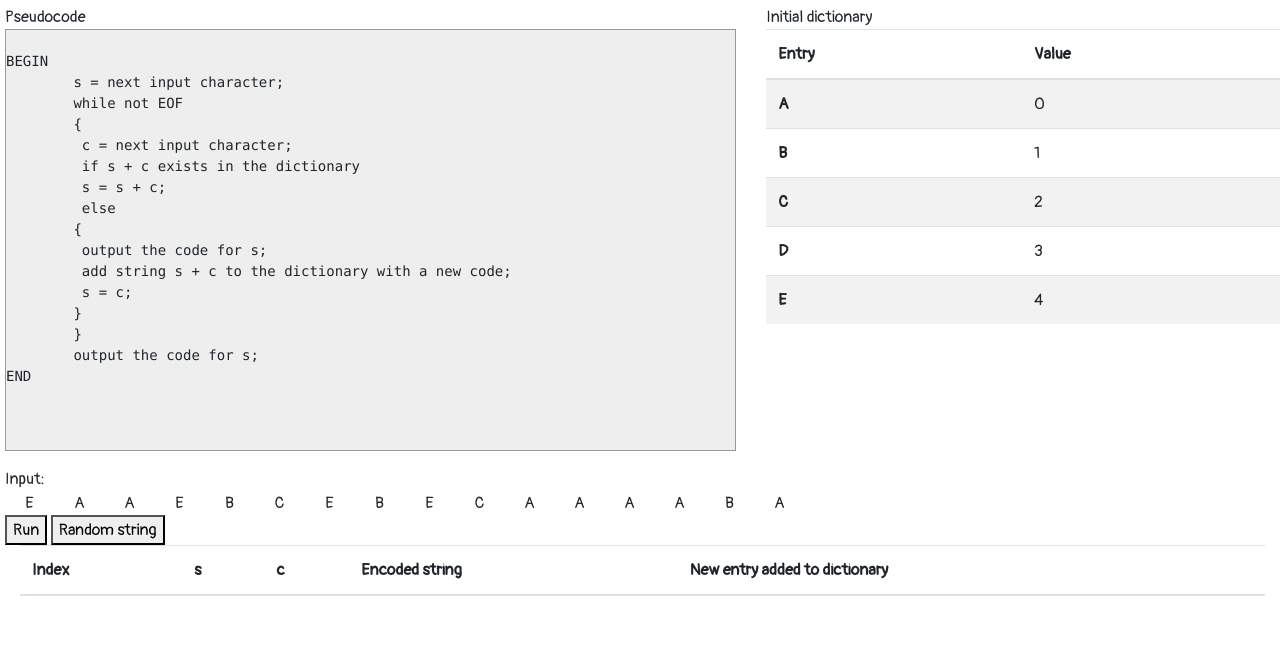
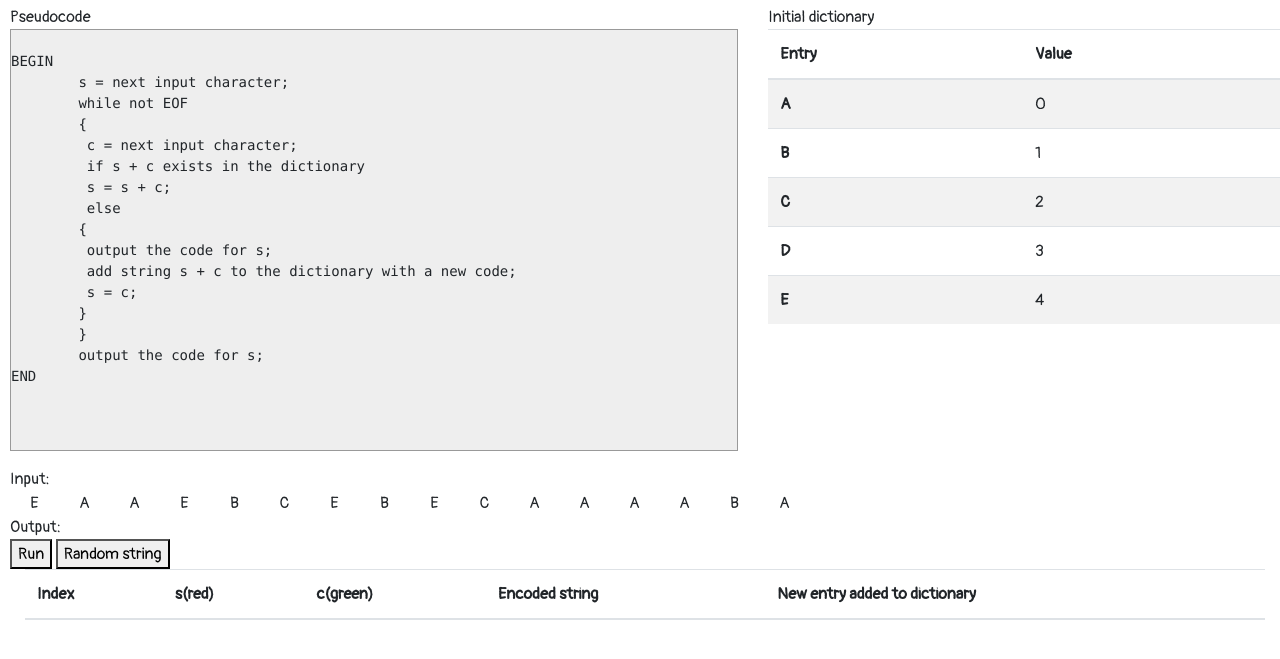
Before and after one commit to kutycoi123/lzw-visual, a plain HTML site: page index.html in a window 1280 px wide. Shown: the part 51-710 px from the top of the page. Drawn offline with nearby package versions, Linux system fonts and the light colour scheme.

Commit message:
Move index.js to folder js

```diff
--- a/index.html
+++ b/index.html
@@ -25,12 +25,12 @@
 			text-align: center;
 		}
 		.main{
-			margin-left: 5px;
+			margin-left: 10px;
 		}
 	</style>
 	<script src="https://ajax.googleapis.com/ajax/libs/jquery/3.5.1/jquery.min.js"></script>
 	<script src="https://code.jquery.com/ui/1.12.1/jquery-ui.js"></script>
-	<script type="text/javascript" src="index.js"></script>
+	<script type="text/javascript" src="js/index.js"></script>
 </head>
 <body>
 	<div id="header">
@@ -80,16 +80,21 @@ END
 		</div>
 
 		<div class="row">
-			<div class="col">
+			<div class="col-12">
 				Input:
 				<div id="input">
 
 				</div>
 			</div>
+			<div class="col-12">
+				<div id="output">
+					Output:
+				</div>
+			</div>
 		</div>
 		<div class="row">
 			<div class="col">
-				<button id="handler">Run</button>
+				<button id="run">Run</button>
 				<button id="generate">Random string</button>
 			</div>
 
@@ -100,8 +105,8 @@ END
 				  <thead>
 				    <tr>
 				      <th scope="col">Index</th>
-				      <th scope="col">s</th>
-				      <th scope="col">c</th>
+				      <th scope="col">s(red)</th>
+				      <th scope="col">c(green)</th>
 				      <th scope="col">Encoded string</th>
 				      <th scope="col">New entry added to dictionary</th>
 				    </tr>
--- a/index.js
+++ b/js/index.js
@@ -32,9 +32,6 @@ $(document).ready(function(){
 		})
 		for(let i = 1; i < len; ++i){
 			let c = input[i];
-			// result.steps.push({
-			// 	c: i
-			// })
 			result.steps[result.steps.length - 1].c = {
 				idx: i,
 				symbol: c
@@ -67,31 +64,39 @@ $(document).ready(function(){
 		});
 		return result;
 	}
-	var inputs = "";
-	//inputs = "CCBDCCEAAAEACBBA"//generate_string(16);
-	inputs = generate_string(16);
+	var inputs = generate_string(16);
 	var inputDiv = $("#input");
+	var outputDiv = $("#output");
+	var run = $("#run");
+	var generate = $("#generate");
+	var tblBody = $("#table-body");
+	var dictBody = $("#dictionary-body");
+
+
+	// Display input string
 	for (let i = 0; i < inputs.length; ++i) {
 		inputDiv.append(`<div class="symbol" id="sym-${i}">${inputs[i]}</div>`);
 	}
-	var handler = $("#handler");
-	var tblBody = $("#table-body");
-	var dictBody = $("#dictionary-body");
-	var generate = $("#generate");
+
+	// Display dictionary table
+	for (let char of CHARS) {
+		dictBody.append(`<tr><th scope="row">${char}</th><td>${INITIAL_DICT[char]}</td></tr>`);
+	}
+
 	generate.on("click", function(){
 		inputs = generate_string(16);
 		inputDiv.html("");
 		for (let i = 0; i < inputs.length; ++i) {
 			inputDiv.append(`<div class="symbol" id="sym-${i}">${inputs[i]}</div>`);
 		}
-	})
-	for (let char of CHARS) {
-		dictBody.append(`<tr><th scope="row">${char}</th><td>${INITIAL_DICT[char]}</td></tr>`);
-	}
-	handler.on("click", function(){
+	});
+
+	run.on("click", function(){
 		let result = lzw(inputs);
-		console.log(result);
+		let encoded_string = result.encoded.reduce((a, b) => a + " " + b)
+		outputDiv.html("Output: ");
 		tblBody.html("")
+		$("html, body").animate({scrollTop: inputDiv.offset().top - 40});
 		for (let i = 0; i < result.steps.length; ++i) {
 			let timeout = setTimeout(function(){
 				let rowInfo = {c: "", s: "", encoded: "", new_entry: ""};
@@ -106,14 +111,14 @@ $(document).ready(function(){
 				if (step["s"]) {
 					for (let idx = step.s.start; idx <= step.s.end; ++idx) {
 						$(`#sym-${idx}`).css({
-							backgroundColor: 'red'
+							backgroundColor: '#fc3a3a'
 						});
 					}
 					rowInfo.s = step.s.symbol;
 				}
 				if (step["c"]) {
 					$(`#sym-${step.c.idx}`).css({
-						backgroundColor: 'green'
+						backgroundColor: '#1fc44e'
 					});
 					rowInfo.c = step.c.symbol;
 				}
@@ -124,8 +129,11 @@ $(document).ready(function(){
 					rowInfo.new_entry += step.new_entry.entry + ":" + step.new_entry.value.toString();
 				}
 				tblBody.append(`<tr> <th scope="row">${i}</th><td>${rowInfo.s}</td><td>${rowInfo.c}</td><td>${rowInfo.encoded}</td><td>${rowInfo.new_entry}</td></tr>`)
+				if (i == result.steps.length - 1) {
+					outputDiv.html("Output: " + encoded_string);
+				}
 				clearTimeout(timeout);
-			},700*i);
+			},800*i);
 		}
 	})
 });
```
